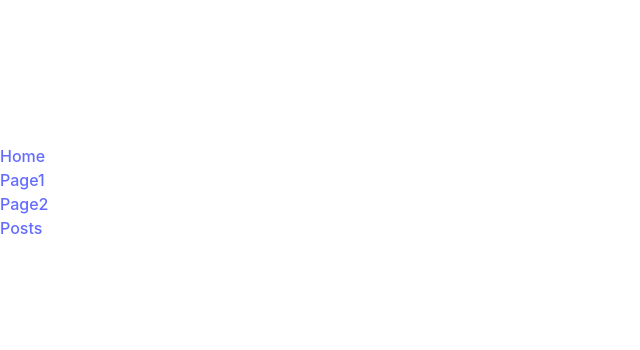
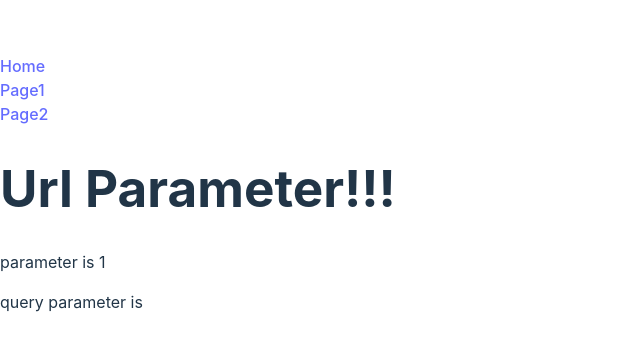
Before and after one commit to youhei-0009/react-router, a React (Vite) app: page /page2/1 in a window 1280 px wide. Shown: the part 208-558 px from the top of the page, without its empty margins (0-640 px from the left). Built offline with nearby package versions, Linux system fonts and the light colour scheme.

Commit message:
query parameter and url parameter

```diff
--- a/src/App.jsx
+++ b/src/App.jsx
@@ -14,7 +14,7 @@ export default function App() {
           <br />
           <Link to="/page2">Page2</Link>
           <br />
-          <Link to="/posts">Posts</Link>
+          {/*<Link to="/posts">Posts</Link>*/}
         </div>
         <Router />
       </BrowserRouter>
--- a/src/Page2.jsx
+++ b/src/Page2.jsx
@@ -1,8 +1,13 @@
+import { Link } from "react-router-dom";
+
 export const Page2 = () => {
     return (
         <>
             <div>
                 <h1>Page2</h1>
+                <Link to="/page2/999">URL Parameter</Link>
+                <br />
+                <Link to="/page2/999?name=hogehoge">Query Parameter</Link>
             </div>
         </>
     );
--- /dev/null
+++ b/src/UrlParameter.jsx
@@ -0,0 +1,16 @@
+import { useParams, useLocation } from "react-router-dom";
+
+export const UrlParameter = () => {
+    const { id } = useParams();
+    const { search } = useLocation();
+    const query = new URLSearchParams(search);
+    return (
+        <>
+            <div>
+                <h1>Url Parameter!!!</h1>
+                <p>parameter is {id}</p>
+                <p>query parameter is {query.get("name")}</p>
+            </div>
+        </>
+    );
+};
--- /dev/null
+++ b/src/router/Page2Routes.jsx
@@ -0,0 +1,15 @@
+import { Page2 } from "../Page2";
+import { UrlParameter } from "../UrlParameter";
+
+export const page2Routes = [
+    {
+        path: "/",
+        exact: true,
+        children: <Page2 />
+    },
+    {
+        path: "/:id",
+        exact: false,
+        children: <UrlParameter />
+    },
+];
--- a/src/router/Router.jsx
+++ b/src/router/Router.jsx
@@ -1,12 +1,15 @@
 import { Routes, Route } from "react-router-dom";
 import { Home } from '../Home';
+{/*
 import { Page1 } from '../Page1';
 import { Page2 } from '../Page2';
 import { Page1DetailA } from "../Page1DetailA";
 import { Page1DetailB } from "../Page1DetailB";
 import { Posts } from "../Posts";
 import { Post } from "../Post";
+*/}
 import { page1Routes } from "./Page1Routes";
+import { page2Routes } from "./Page2Routes";
 
 export const Router = () => {
     return (
@@ -15,6 +18,9 @@ export const Router = () => {
 
         {page1Routes.map((route) => (
             <Route key={route.path} exact={route.exact} path={`/page1${route.path}`} element={route.children} />
+        ))}
+        {page2Routes.map((route) => (
+            <Route key={route.path} exact={route.exact} path={`/page2${route.path}`} element={route.children} />
         ))}
         {/*
         <Route path="/page1" element={<Page1 />} />
@@ -32,10 +38,12 @@ export const Router = () => {
           )}
         />
         */}
+        {/*
         <Route path="/page2" element={<Page2 />} />
         <Route path="/posts" element={<Posts />} >
           <Route path=":postId" element={<Post />} />
         </Route>
+        */}
       </Routes>
 
     )
```
